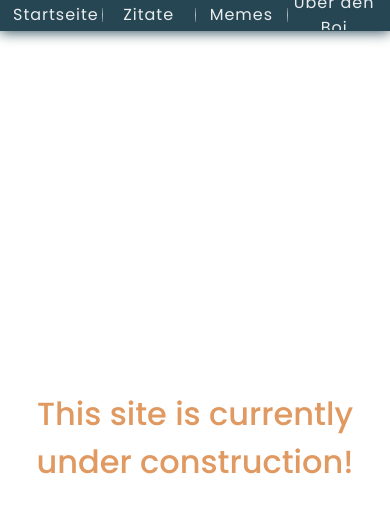
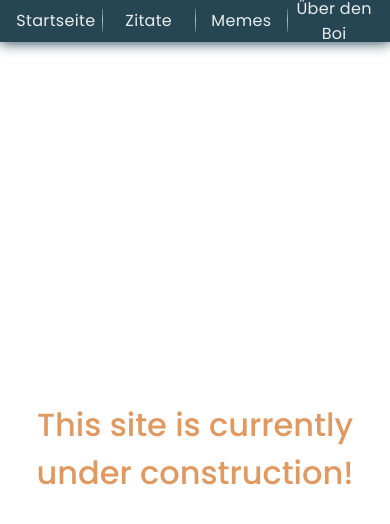
Before and after one commit to ottx96/ott-fan-club, a React (Create React App) app: page / in a window 390 px wide. Shown: the top 524 px of the page. Built offline with nearby package versions, Linux system fonts and the light colour scheme.

Commit message:
redesign navbar

```diff
--- a/src/components/navigation/Navbar.module.css
+++ b/src/components/navigation/Navbar.module.css
@@ -73,10 +73,10 @@
 
 @media screen and (max-width: 648px) {
     .nav {
-        height: 3.66vh;
+        height: 5vh;
     }
     .separator {
-        height: 1.75vh;
+        height: 2.75vh;
     }
     .nav ul {
         margin-left: 10px;
@@ -88,6 +88,5 @@
     }
     .nav ul li a {
         font-size: 1rem;
-        letter-spacing: 1px;
     }
 }
```
